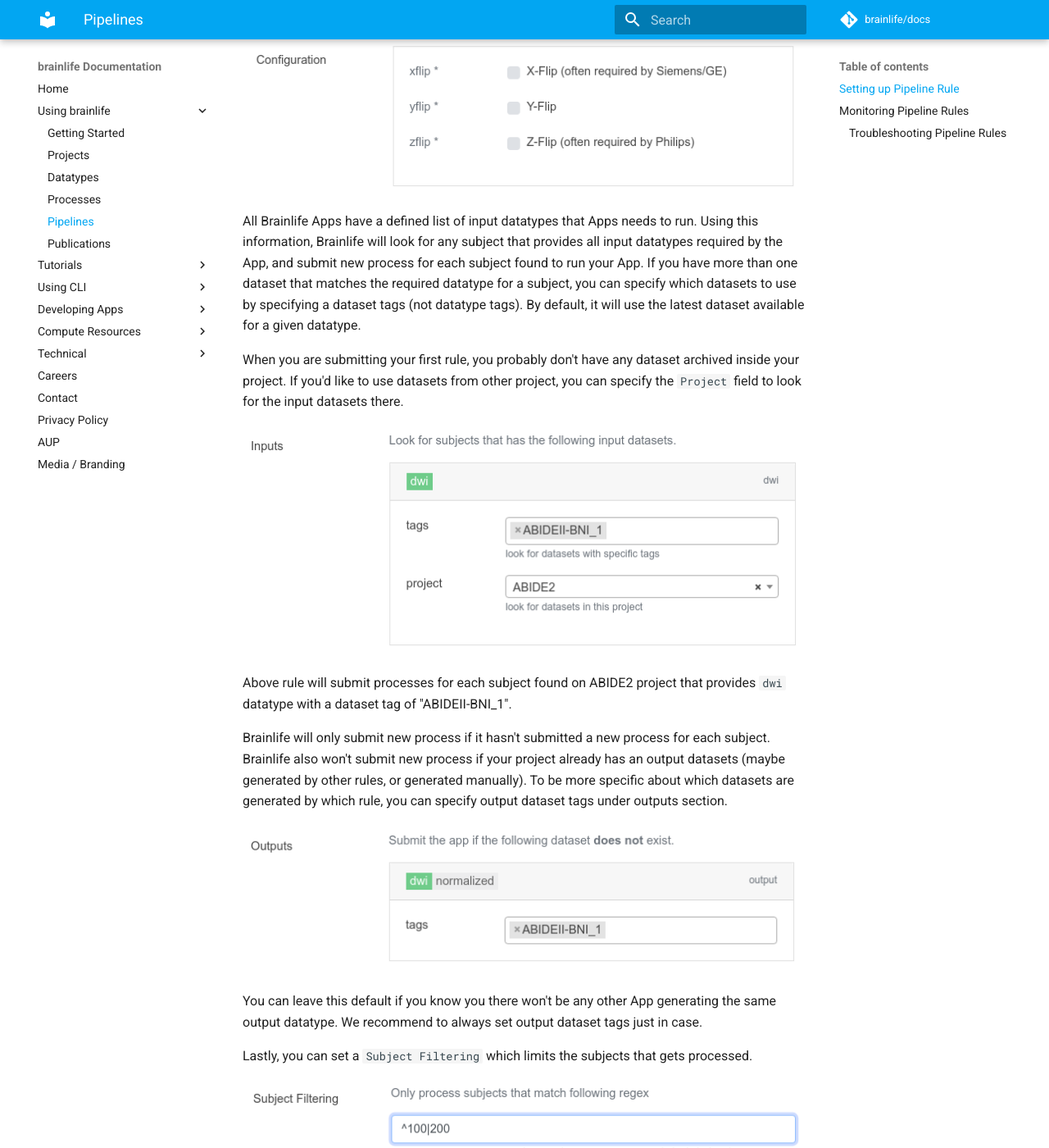
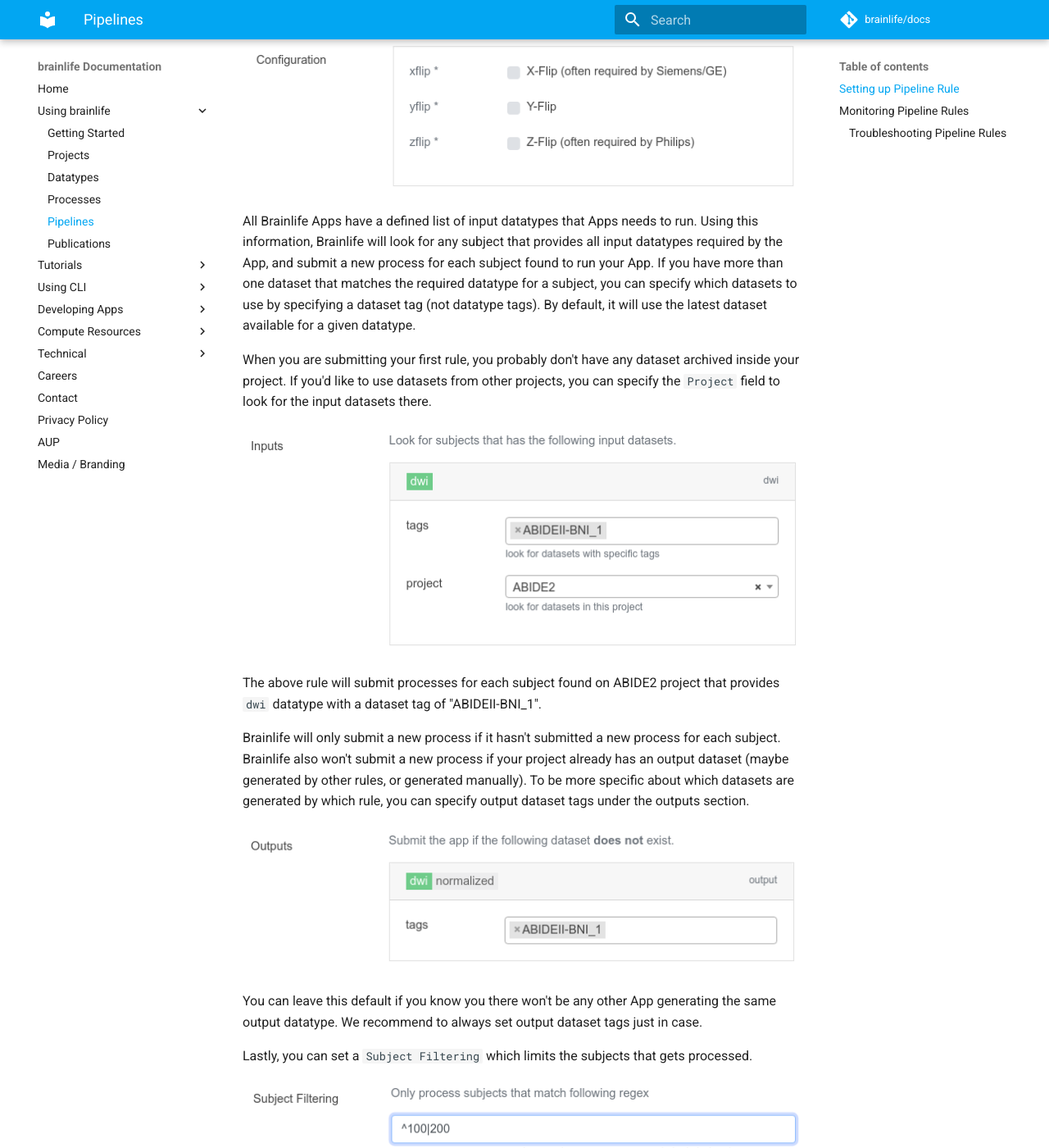
Before and after one commit to brainlife/docs, an MkDocs documentation site: the page built from docs/user/pipeline.md, in a window 1280 px wide and 1400 px high, scrolled down 822 px. Shown: the whole window at 82% size. Built offline with MkDocs 1.6.1 and Material for MkDocs 9.7.7, drawn with Linux system fonts in a browser that asks for light colours; comment, search, counter and statistics services are not loaded; some of the changed text lies outside the part shown.

Commit message:
Correction of typos in the Using brainlife section.

```diff
--- a/docs/user/pipeline.md
+++ b/docs/user/pipeline.md
@@ -20,15 +20,15 @@
 
 ![pipeline.app](/docs/img/pipeline.app.png)
 
-All Brainlife Apps have a defined list of input datatypes that Apps needs to run. Using this information, Brainlife will look for any subject that provides all input datatypes required by the App, and submit new process for each subject found to run your App. If you have more than one dataset that matches the required datatype for a subject, you can specify which datasets to use by specifying a dataset tags (not datatype tags). By default, it will use the latest dataset available for a given datatype.
+All Brainlife Apps have a defined list of input datatypes that Apps needs to run. Using this information, Brainlife will look for any subject that provides all input datatypes required by the App, and submit a new process for each subject found to run your App. If you have more than one dataset that matches the required datatype for a subject, you can specify which datasets to use by specifying a dataset tag (not datatype tags). By default, it will use the latest dataset available for a given datatype.
 
-When you are submitting your first rule, you probably don't have any dataset archived inside your project. If you'd like to use datasets from other project, you can specify the `Project` field to look for the input datasets there.
+When you are submitting your first rule, you probably don't have any dataset archived inside your project. If you'd like to use datasets from other projects, you can specify the `Project` field to look for the input datasets there.
 
 ![pipeline.input](/docs/img/pipeline.input.png)
 
-Above rule will submit processes for each subject found on ABIDE2 project that provides `dwi` datatype with a dataset tag of "ABIDEII-BNI_1".
+The above rule will submit processes for each subject found on ABIDE2 project that provides `dwi` datatype with a dataset tag of "ABIDEII-BNI_1".
 
-Brainlife will only submit new process if it hasn't submitted a new process for each subject. Brainlife also won't submit new process if your project already has an output datasets (maybe generated by other rules, or generated manually). To be more specific about which datasets are generated by which rule, you can specify output dataset tags under outputs section.
+Brainlife will only submit a new process if it hasn't submitted a new process for each subject. Brainlife also won't submit a new process if your project already has an output dataset (maybe generated by other rules, or generated manually). To be more specific about which datasets are generated by which rule, you can specify output dataset tags under the outputs section.
 
 ![pipeline.output](/docs/img/pipeline.output.png)
 
@@ -38,10 +38,10 @@
 
 ![pipeline.filter](/docs/img/pipeline.filter.png)
 
-Above example will make this rule to only submit for subjects with names that start with "100" or "200". When you are setting up your first rule, it's always good to limit number of subjects to make sure your rule is setup correctly.
+The above example will make this rule to only submit for subjects with names that start with "100" or "200". When you are setting up your first rule, it's always good to limit the number of subjects to make sure your rule is setup correctly.
 
 !!! hint
-    There are number of regular expression tutorials available online. Also, please feel free to send us your question via Brainlife slack team.
+    There are regular expression tutorials available online. Also, please feel free to send us your question via Brainlife slack team.
 
 ## Monitoring Pipeline Rules
 
@@ -51,7 +51,7 @@
 
 <!--
 !!! node
-    Brainlife also limit number of running processes at around 50 processes for each rule so that any given rule won't consume all available computing resources.
+    Brainlife also limits the number of running processes at around 50 processes for each rule so that any given rule won't consume all available computing resources.
 -->
 
 You can treat these processes as you normally do with any processes that you normally submit manually; examine outputs, stop, restart, etc.. The output datasets will be automatically archived once each task have completed successfully.
```
Also changed, not shown: other parts of docs/user/pipeline.md (+3 -3 lines), docs/user/datatypes.md (+1 -1 lines), docs/user/process.md (+2 -2 lines), docs/user/project.md (+1 -1 lines), docs/user/publication.md (+5 -5 lines).
